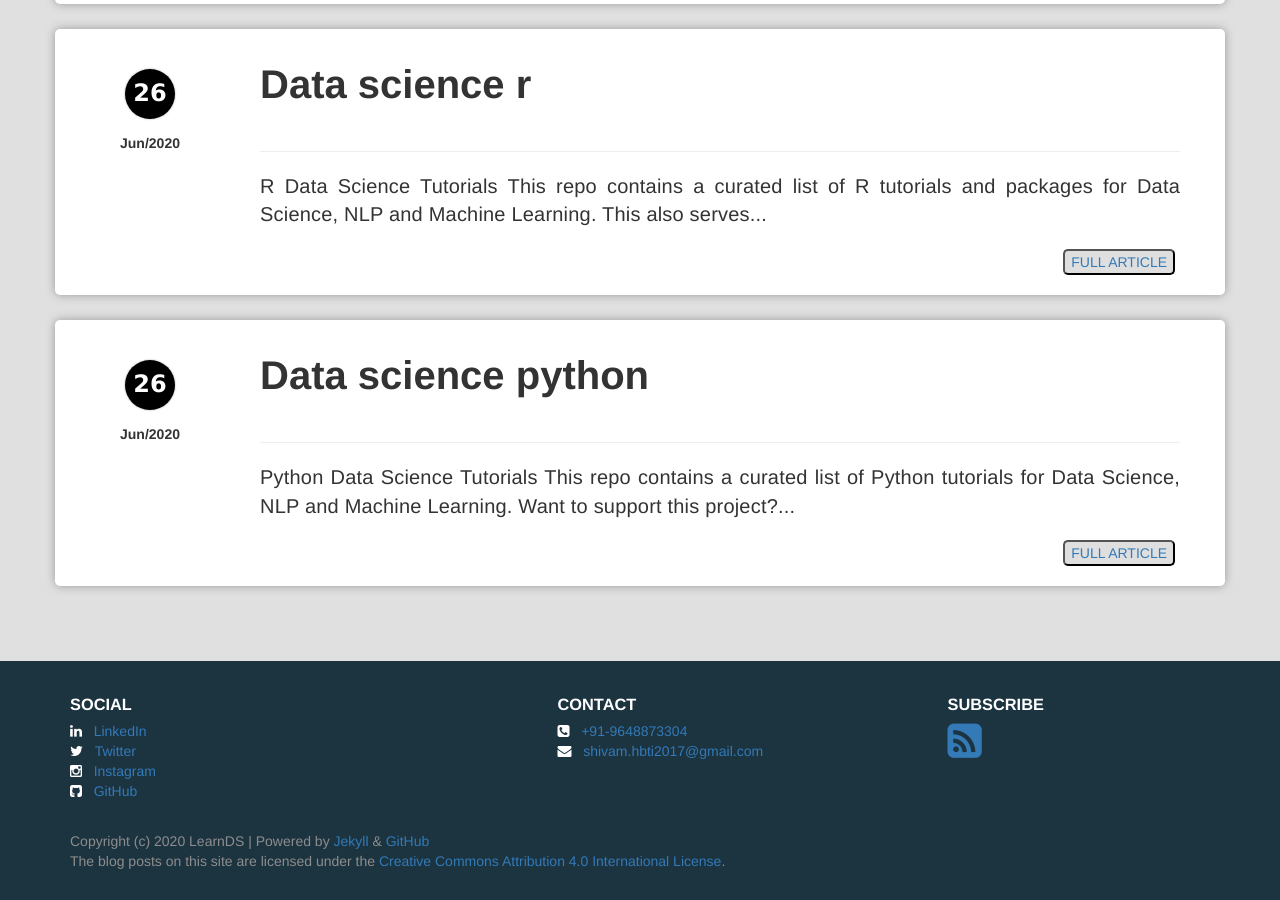
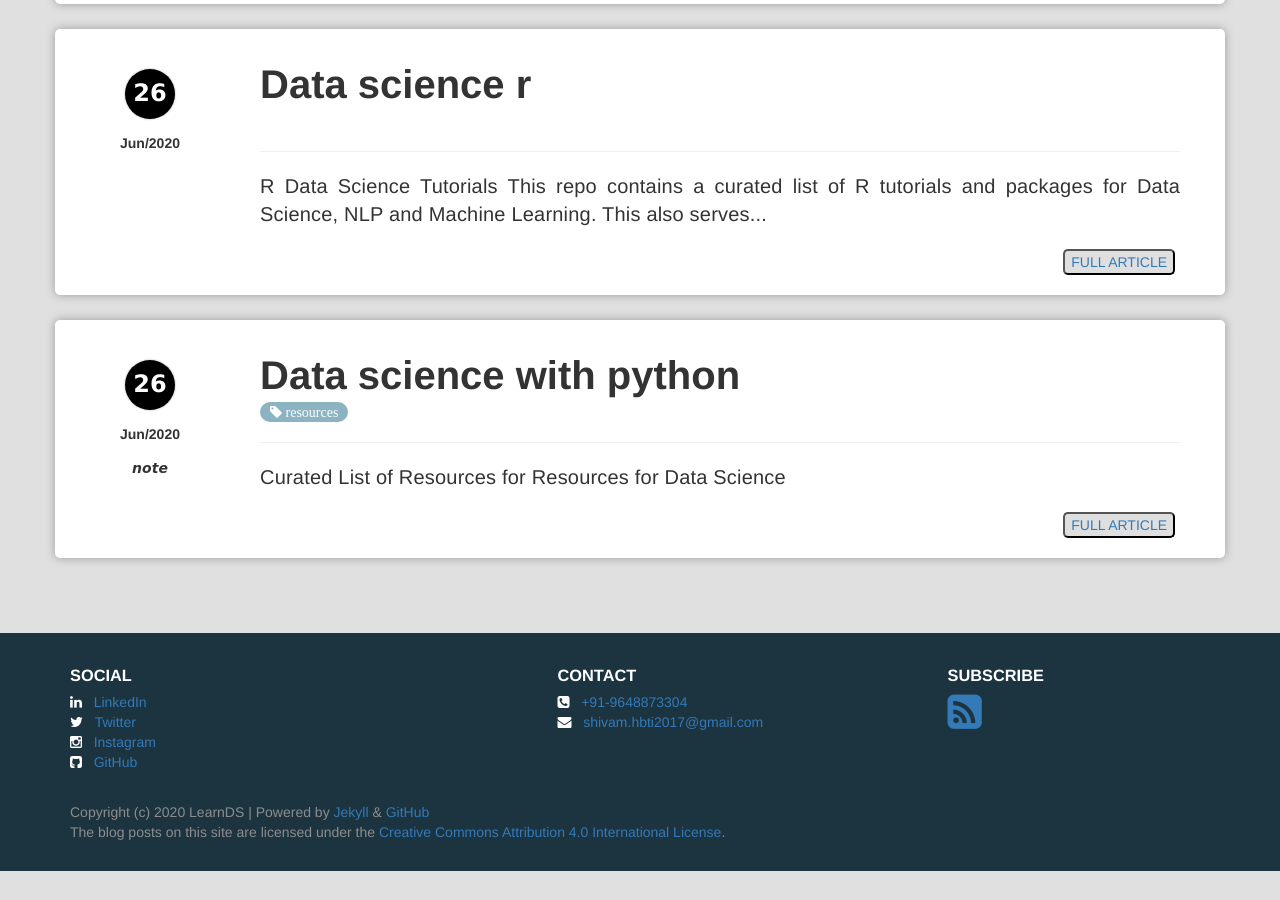
Before and after one commit to LearnDSML/blog, a Jekyll site: the page built from index.html, in a window 1280 px wide and 900 px high, scrolled down 727 px. Built offline with Jekyll 4.4.1, drawn with Linux system fonts in a browser that asks for light colours; the list of posts is cut into pages by our own code; after the commit the page ends 1598 px from its top, so only the background shows below that.

Commit message:
Update 2020-06-26-Data-Science-Python.md

```diff
--- a/_posts/2020-06-26-Data-Science-Python.md
+++ b/_posts/2020-06-26-Data-Science-Python.md
@@ -1,3 +1,11 @@
+---
+title: "Data Science with Python"
+layout: post
+category: note
+tags: [resources]
+excerpt: "Curated List of Resources for Resources for Data Science"
+---
+
 # Python Data Science Tutorials
 - This repo contains a curated list of Python tutorials for Data Science, NLP and Machine Learning.
 
```
